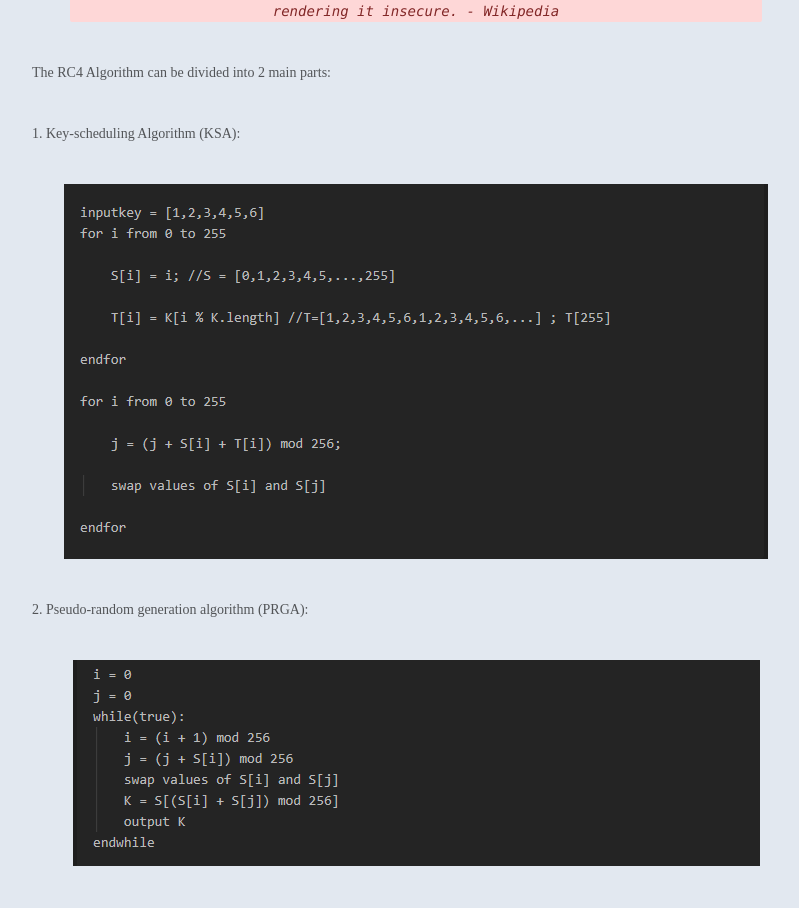
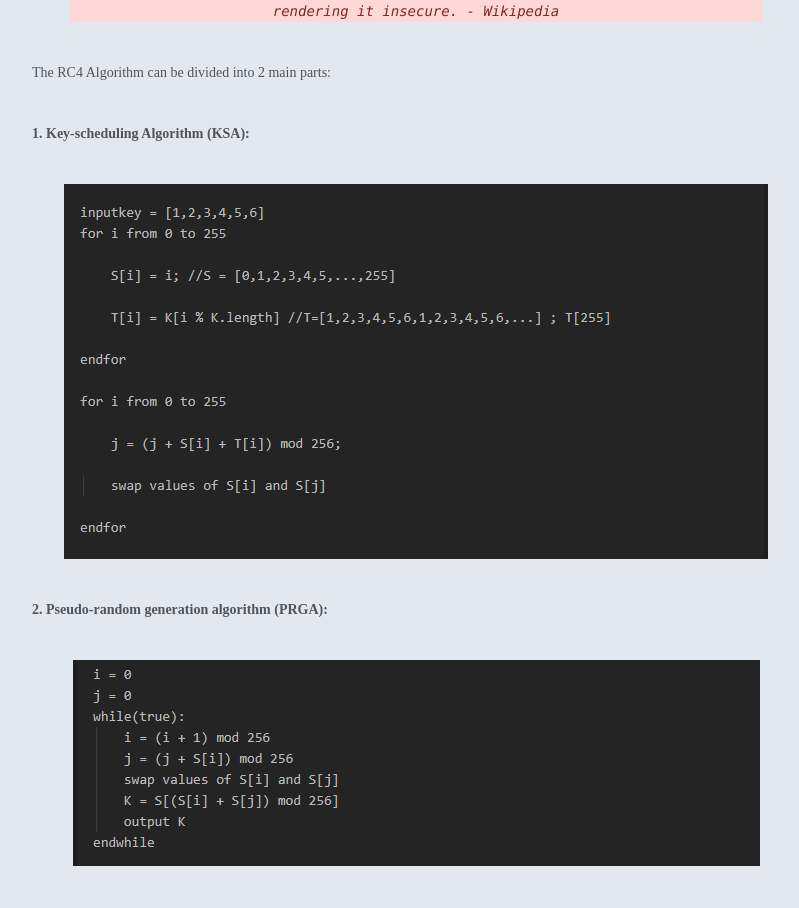
Before and after one commit to 0ji54n/0ji54n.github.io, a React (Create React App) app: page /works/flareon9/06 in a window 1280 px wide. Shown: the part 9964-10872 px from the top of the page, without its empty margins (224-1023 px from the left). Built offline with nearby package versions, Linux system fonts and the light colour scheme; a web font is replaced by a local one.

Commit message:
changing dark theme color

```diff
--- a/src/main/alamode.js
+++ b/src/main/alamode.js
@@ -104,9 +104,9 @@ const Content = () =>{
             justifySelf="center"
             textAlign="center" as="i">In cryptography, RC4 (Rivest Cipher 4, also known as ARC4 or ARCFOUR), meaning Alleged RC4,  is a stream cipher. While it is remarkable for its simplicity and speed in software, multiple vulnerabilities have been discovered in RC4, rendering it insecure. - Wikipedia</Code>
             <Text color={useColorModeValue('blackAlpha.700','white')} marginTop="10" fontSize="14">The RC4 Algorithm can be divided into 2 main parts:</Text>
-            <Text color={useColorModeValue('blackAlpha.700','white')} marginTop="10" fontSize="14">1. Key-scheduling Algorithm (KSA):</Text>
+            <Text as="b" color={useColorModeValue('blackAlpha.700','white')} marginTop="10" fontSize="14">1. Key-scheduling Algorithm (KSA):</Text>
             <Img justifySelf="center" src={KSA} alt="KSA" marginTop="10"/>
-            <Text color={useColorModeValue('blackAlpha.700','white')} marginTop="10" fontSize="14">2. Pseudo-random generation algorithm (PRGA):</Text>
+            <Text as="b" color={useColorModeValue('blackAlpha.700','white')} marginTop="10" fontSize="14">2. Pseudo-random generation algorithm (PRGA):</Text>
             <Img justifySelf="center" src={PRGA} alt="PRGA" marginTop="10"/>
             <Text color={useColorModeValue('blackAlpha.700','white')} marginTop="10" fontSize="14">After these 2 steps, we'll get a key stream generated based on the input key. XOR the key stream with plain text will give us cipher text and vice versa, cipher text will give us back the plain text.</Text>
             <Text color={useColorModeValue('blackAlpha.700','white')} marginTop="10" fontSize="14">The first function call (I named as keystream_gen) takes 3 parameters: S array, input key, and key length.</Text>
```
